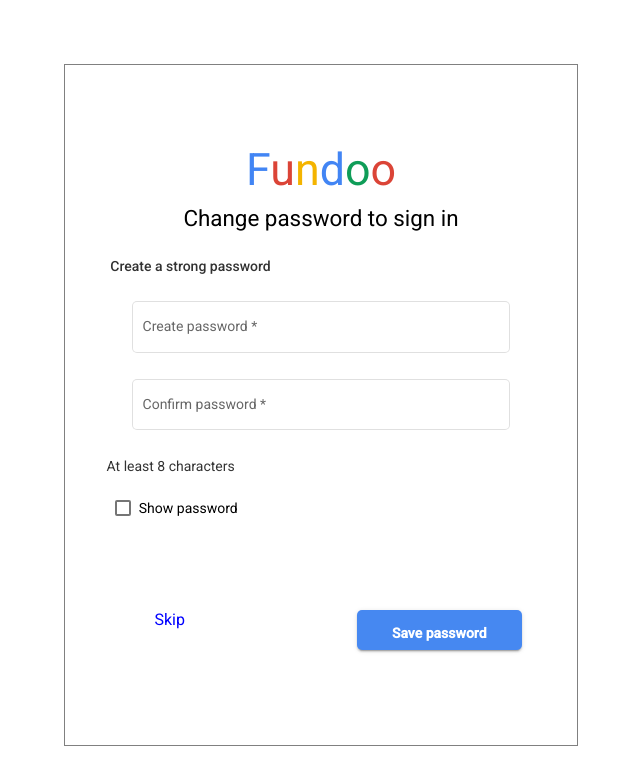
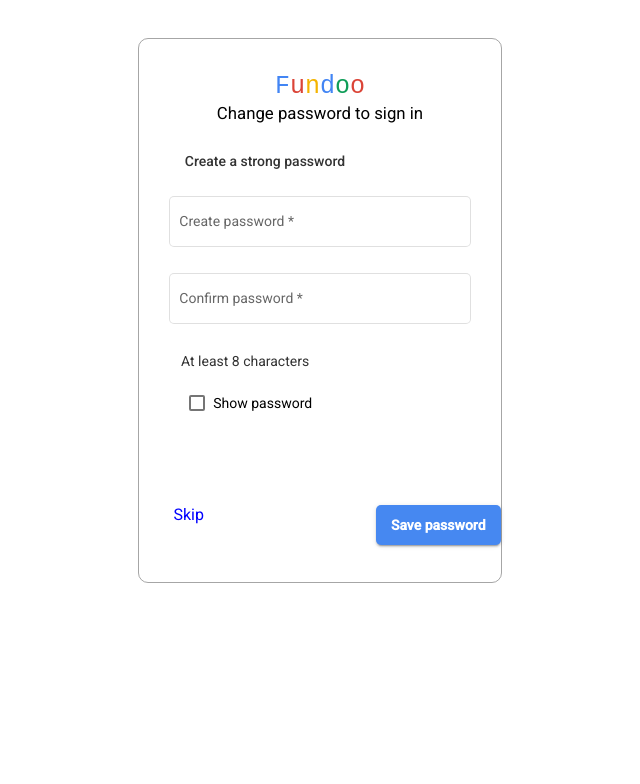
Before and after one commit to 7506574455/Fundoo-Notes-Project, an Angular app: page /changepw in a window 1280 px wide. Shown: the top 784 px of the page, without its empty margins (320-960 px from the left). Built offline with nearby package versions, Linux system fonts and the light colour scheme.

Commit message:
[Sanket]Refactor:fundoo notes integration

```diff
--- a/src/app/changepw/changepw.component.html
+++ b/src/app/changepw/changepw.component.html
@@ -1,19 +1,21 @@
-<div class="maincontainer">
+<div class="maincontainer" fxLayoutAlign="center">
+  <div class="main" fxLayoutAlign="center">
     <form [formGroup]="changepwForm" (ngSubmit)="onSubmit()">
-  <p>
+      <div class="logo" fxLayoutAlign="center">
+
       <span class="f">F</span>
       <span class="u">u</span>
       <span class="n">n</span>
       <span class="d">d</span>
       <span class="o">o</span>
       <span class="O">o</span>
-  </p>
+  </div>
   <h1>
       Change password to sign in
   </h1>
   <h2>Create a strong password</h2>
 
-  <div class="password">
+  <div class="password" fxLayoutAlign="center">
     <mat-form-field appearance="outline" class="placewidth">
         <mat-label>Create password</mat-label>
         <input matInput placeholder="" formControlName="password">
@@ -21,7 +23,7 @@
       </mat-form-field>
     </div>
 
-    <div>
+    <div class="password1" fxLayoutAlign="center" >
         <mat-form-field appearance="outline" class="placewidth">
             <mat-label>Confirm password</mat-label>
             <input matInput placeholder="" formControlName="password">
@@ -36,7 +38,8 @@
 
       <div class="footer">
         <p class="text">Skip </p>
-        <button type="submit" mat-raised-button color="primary" class="button">Save password</button>
+        <button (click)="onSubmit()" mat-raised-button color="primary" class="button">Save password</button>
     </div>
     </form>
+    </div>
 </div>
--- a/src/app/changepw/changepw.component.scss
+++ b/src/app/changepw/changepw.component.scss
@@ -1,5 +1,5 @@
 .maincontainer{
-    display: flex;
+   /* display: flex;
     height: 85%;
     width: 40%;
     border: 1px solid gray;
@@ -7,16 +7,28 @@
     flex-direction: column;
     text-align: center;
     margin-left: 30%;
-    margin-top: 5%;
+    margin-top: 5%;*/
+    padding: 1cm 0cm 1.5cm 0cm;
+  //   border:rgb(223, 226, 10) 2px solid;
+}
+
+.main {
+  /*height: 60% ;
+  width: 40%;*/
+  padding: 1cm 0cm 1cm 0cm;
+  border: rgba(128, 128, 128, 0.699) 0.1px solid;
+  border-radius: 10px;
 }
 
 .placewidth{
-    width: 10cm
+
+    width: 8cm
 }
+
 
 h1{
    display: flex;
-    font-size: 1.6em;
+    font-size: 1.2em;
     justify-content: center;
 }
 
@@ -38,29 +50,34 @@
     font-size: 1em;
 }
 
+.logo {
+  font-family: monospace;
+  font-size: 25px;
+
+}
 
 .f {
-    font-size: 3.2em;
+
     color: #4285f4;
   }
   .u {
-    font-size: 3.2em;
+
     color: #db4437;
   }
   .n {
-    font-size: 3.2em;
+
     color: #f4b400;
   }
   .d {
-    font-size: 3.2em;
+
     color: #4285f4;
   }
   .o {
-    font-size: 3.2em;
+
     color: #0f9d58;
   }
   .O {
-    font-size: 3.2em;
+
     color: #db4437;
   }
 
@@ -75,11 +92,12 @@
      background-color: #4688f1;
      color: rgb(255, 255, 255);
      border-radius: 5px;
-     padding: 5px 35px;
+     padding: 2px 15px;
+
      cursor: pointer;
      height: 40px;
      width: auto;
-     font-weight: 950;
+     font-weight: 750;
  }
 
  .text {
--- a/src/app/changepw/changepw.component.ts
+++ b/src/app/changepw/changepw.component.ts
@@ -1,6 +1,7 @@
 import { Component, OnInit } from '@angular/core';
 import { FormBuilder, FormGroup, Validators } from '@angular/forms';
 import { UserService } from '../services/user-service/user.service';
+import { MatSnackBar} from  '@angular/material/snack-bar';
 
 @Component({
   selector: 'app-changepw',
@@ -11,7 +12,7 @@
   changepwForm!: FormGroup;
   submitted!: boolean;
 
-  constructor(private formBuilder: FormBuilder, private userService:UserService) { }
+  constructor(private formBuilder: FormBuilder, private userService:UserService, private snackBar:MatSnackBar) { }
 
   ngOnInit() {
     this.changepwForm = this.formBuilder.group({
@@ -37,9 +38,15 @@
     console.log(req)
     this.userService.changeUser(req).subscribe((response: any)=>{
       console.log(response);
+      this.snackBar.open("Login successfully ", ' ', {
+        duration: 1000,
+     });
 
     }, (error: any)  => {
       console.log(error);
+      this.snackBar.open("Login failed ", ' ', {
+        duration: 1000,
+     });
     })
    }
 }
--- a/src/app/password/password.component.html
+++ b/src/app/password/password.component.html
@@ -1,21 +1,23 @@
-<div class="main">
+
+  <div class="maincontainer" fxLayoutAlign="center">
+    <div class="main" fxLayoutAlign="center">
   <form [formGroup]="passwordForm">
-<p>
+    <div class="logo" fxLayoutAlign="center">
     <span class="f">F</span>
     <span class="u">u</span>
     <span class="n">n</span>
     <span class="d">d</span>
     <span class="o">o</span>
     <span class="O">o</span>
-</p>
+  </div>
 <h1>
     Account recovery
 </h1>
-<h2>Enter the last email that you remember using this Fundoo Account</h2>
+<h2>Enter the last email that you remember using this <br>Fundoo Account</h2>
 
 
 
-<div class="emailpart">
+<div class="emailpart" fxLayoutAlign="center">
 <mat-form-field appearance="outline" class="placewidth">
     <mat-label>Enter email</mat-label>
     <input matInput placeholder="" formControlName="email">
@@ -33,3 +35,4 @@
 </div>
 </form>
 </div>
+</div>
--- a/src/app/password/password.component.scss
+++ b/src/app/password/password.component.scss
@@ -1,4 +1,4 @@
-.main{
+/*.main{
     display: flex;
     height: 75%;
     width: 40%;
@@ -7,16 +7,28 @@
     flex-direction: column;
     text-align: center;
     margin-left: 30%;
-    margin-top: 5%;
+    margin-top: 5%;*/
+.maincontainer{
+  padding: 1cm 0cm 1.5cm 0cm;
+  //   border:rgb(223, 226, 10) 2px solid;
 }
 
+.main {
+  /*height: 60% ;
+  width: 40%;*/
+  padding: 1cm 0cm 1cm 0cm;
+  border: rgba(128, 128, 128, 0.699) 0.1px solid;
+  border-radius: 10px;
+}
+
+
 .placewidth{
-    width: 8cm
+    width: 8.5cm
 }
 
 h1{
    display: flex;
-    font-size: 1.6em;
+    font-size: 1.4em;
     justify-content: center;
 }
 
@@ -29,29 +41,32 @@
     font-size: 1em;
 }
 
+.logo {
+  font-family: monospace;
+  font-size: 27px;
 
+}
 .f {
-    font-size: 3.2em;
     color: #4285f4;
   }
   .u {
-    font-size: 3.2em;
+
     color: #db4437;
   }
   .n {
-    font-size: 3.2em;
+
     color: #f4b400;
   }
   .d {
-    font-size: 3.2em;
+
     color: #4285f4;
   }
   .o {
-    font-size: 3.2em;
+
     color: #0f9d58;
   }
   .O {
-    font-size: 3.2em;
+
     color: #db4437;
   }
 
@@ -67,10 +82,11 @@
      color: rgb(255, 255, 255);
      border-radius: 5px;
      padding: 5px 35px;
+     padding-right: 1cm;
      cursor: pointer;
      height: 40px;
      width: auto;
-     font-weight: 950;
+     font-weight: 750;
  }
 
  .text {
@@ -79,7 +95,7 @@
      padding: 0px 172px 0px 34px;
      cursor: pointer;
      font-weight: normal;
-     font-size: 16px;
+     font-size: 12px;
  }
 
  /*.example-section {
@@ -88,6 +104,6 @@
 
   .example-margin {
       display: flex;
-      padding-left: 1cm;
+      padding-left: 0.9cm;
     margin: 0 12px;
   }
--- a/src/app/password/password.component.ts
+++ b/src/app/password/password.component.ts
@@ -1,6 +1,7 @@
 import { Component, OnInit } from '@angular/core';
 import { FormBuilder, FormGroup, Validators } from '@angular/forms';
 import { UserService } from '../services/user-service/user.service';
+import { MatSnackBar} from  '@angular/material/snack-bar';
 
 @Component({
   selector: 'app-password',
@@ -11,7 +12,7 @@
   passwordForm!: FormGroup;
   submitted!: boolean;
 
-  constructor(private formBuilder: FormBuilder, private userService:UserService) { }
+  constructor(private formBuilder: FormBuilder, private userService:UserService, private snackBar:MatSnackBar) { }
 
   ngOnInit() {
     this.passwordForm = this.formBuilder.group({
@@ -34,9 +35,15 @@
     console.log(req)
     this.userService.passwordUser(req).subscribe((response: any)=>{
       console.log(response);
+      this.snackBar.open("Login successfully ", ' ', {
+        duration: 1000,
+     });
 
     }, (error: any) => {
       console.log(error);
+      this.snackBar.open("Login failed ", ' ', {
+        duration: 1000,
+     });
     })
 
    }
--- a/src/app/registration/registration.component.html
+++ b/src/app/registration/registration.component.html
@@ -45,13 +45,13 @@
             <div class="Password-Confirm" fxLayoutGap="15px">
                 <mat-form-field appearance="outline" class="Password">
                     <mat-label>Password</mat-label>
-                    <input matInput formControlName="password" placeholder="Password">
+                    <input type="password" matInput formControlName="password" placeholder="Password">
                     <mat-error>Password required !</mat-error>
                 </mat-form-field>
 
                 <mat-form-field appearance="outline" class="Confirm">
                     <mat-label>Confirm</mat-label>
-                    <input matInput formControlName="confirmPassword" placeholder="Confirm">
+                    <input type="password" matInput formControlName="confirmPassword" placeholder="Confirm">
                     <mat-error>Password required !</mat-error>
                 </mat-form-field>
 
```
